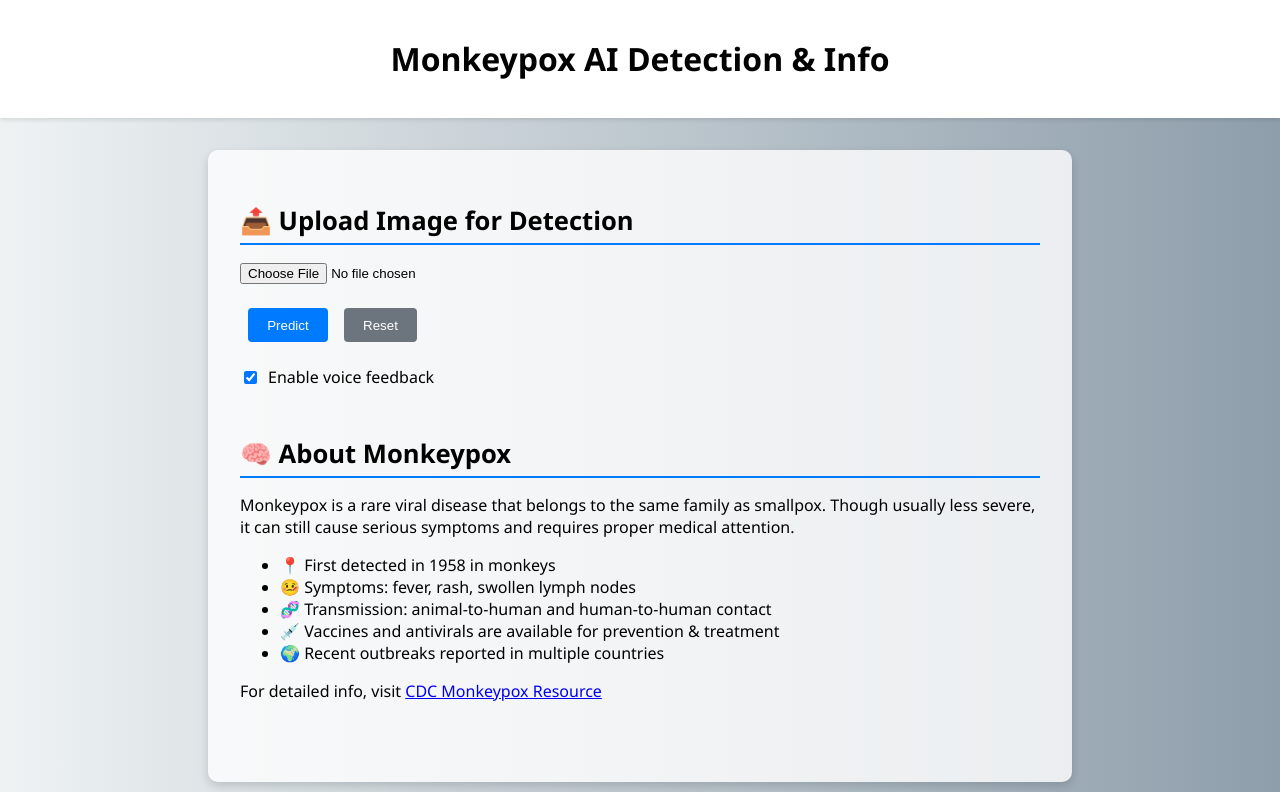
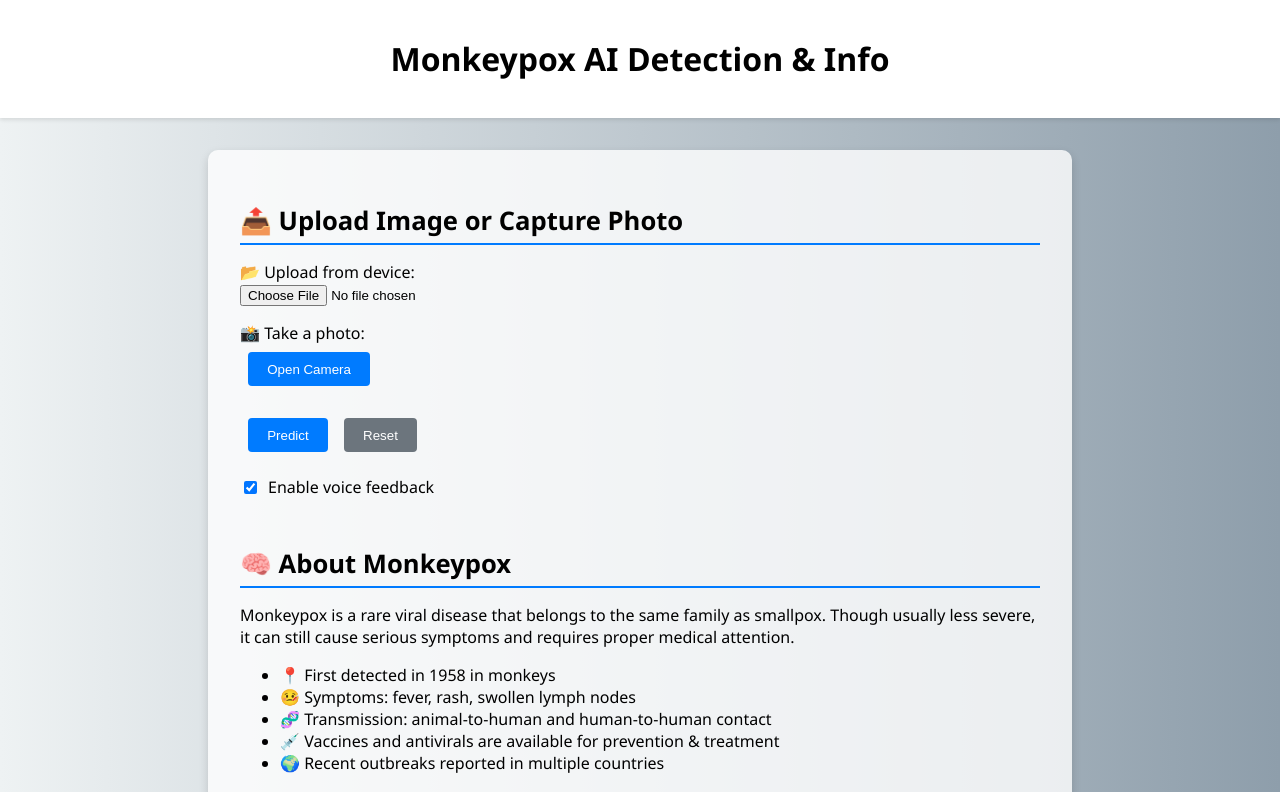
Before and after one commit to vhittuvalli/Monkeypox-Diagnosis-Project, a React (Create React App) app in the folder frontend/: page / in a window 1280 px wide. Shown: the top 792 px of the page. Built offline with nearby package versions, Linux system fonts and the light colour scheme.

Commit message:
Fix live webcam preview, add capture and close camera options

```diff
--- a/frontend/src/App.js
+++ b/frontend/src/App.js
@@ -1,4 +1,4 @@
-import React, { useState } from "react";
+import React, { useState, useRef } from "react";
 
 function App() {
   const [selectedFile, setSelectedFile] = useState(null);
@@ -9,6 +9,10 @@ function App() {
   const [isLoading, setIsLoading] = useState(false);
   const [fadeIn, setFadeIn] = useState(false);
   const [voiceEnabled, setVoiceEnabled] = useState(true);
+  const [showCamera, setShowCamera] = useState(false);
+
+  const videoRef = useRef(null);
+  const canvasRef = useRef(null);
 
   const styles = {
     page: {
@@ -99,6 +103,55 @@ function App() {
       alignItems: "center",
       gap: "0.5rem",
     },
+    video: {
+      width: "100%",
+      borderRadius: "8px",
+      marginTop: "1rem",
+    },
+  };
+
+  const startCamera = async () => {
+    try {
+      const stream = await navigator.mediaDevices.getUserMedia({ video: true });
+      if (videoRef.current) {
+        videoRef.current.srcObject = stream;
+        videoRef.current.onloadedmetadata = () => {
+          videoRef.current.play(); // Play only after metadata is loaded
+        };
+      }
+      setShowCamera(true);
+    } catch (error) {
+      console.error("Error accessing camera", error);
+      setErrorMsg("Unable to access camera. Please allow camera permissions.");
+    }
+  };
+
+  const stopCamera = () => {
+    if (videoRef.current && videoRef.current.srcObject) {
+      const tracks = videoRef.current.srcObject.getTracks();
+      tracks.forEach((track) => track.stop());
+      videoRef.current.srcObject = null;
+    }
+    setShowCamera(false);
+  };
+
+  const capturePhoto = () => {
+    const video = videoRef.current;
+    const canvas = canvasRef.current;
+    if (video && canvas) {
+      const context = canvas.getContext("2d");
+      context.drawImage(video, 0, 0, canvas.width, canvas.height);
+      canvas.toBlob((blob) => {
+        if (blob) {
+          const file = new File([blob], "captured.png", { type: "image/png" });
+          setSelectedFile(file);
+          setPreviewSrc(URL.createObjectURL(blob));
+          setPrediction(null);
+          setConfidence(null);
+          setFadeIn(true);
+        }
+      }, "image/png");
+    }
   };
 
   const handleFileChange = (e) => {
@@ -128,7 +181,7 @@ function App() {
   const handleSubmit = async (e) => {
     e.preventDefault();
     if (!selectedFile) {
-      setErrorMsg("Please select a file first!");
+      setErrorMsg("Please select or capture a photo first!");
       return;
     }
 
@@ -169,6 +222,7 @@ function App() {
     setErrorMsg("");
     setIsLoading(false);
     setFadeIn(false);
+    stopCamera(); // Stop camera too
   };
 
   return (
@@ -180,8 +234,10 @@ function App() {
       <div style={styles.container}>
         {/* Upload + Detection Section */}
         <div style={styles.section}>
-          <h2 style={styles.sectionTitle}>📤 Upload Image for Detection</h2>
+          <h2 style={styles.sectionTitle}>📤 Upload Image or Capture Photo</h2>
           <form onSubmit={handleSubmit}>
+            <div style={{ marginBottom: "1rem" }}>
+              <label>📂 Upload from device:</label><br />
               <input
                 type="file"
                 accept="image/*"
@@ -189,6 +245,32 @@ function App() {
                 style={styles.input}
               />
               <br />
+              <label>📸 Take a photo:</label><br />
+              {!showCamera && (
+                <button type="button" style={styles.button} onClick={startCamera}>
+                  Open Camera
+                </button>
+              )}
+              {showCamera && (
+                <div>
+                  <video
+                    ref={videoRef}
+                    autoPlay
+                    playsInline
+                    muted
+                    style={styles.video}
+                  ></video>
+                  <br />
+                  <button type="button" style={styles.button} onClick={capturePhoto}>
+                    Capture Photo
+                  </button>
+                  <button type="button" style={{ ...styles.button, backgroundColor: "#dc3545" }} onClick={stopCamera}>
+                    Close Camera
+                  </button>
+                  <canvas ref={canvasRef} style={{ display: "none" }} width="640" height="480"></canvas>
+                </div>
+              )}
+            </div>
             <button type="submit" style={styles.button}>
               Predict
             </button>
```
Lines whose indentation alone changed are shown as unchanged.
